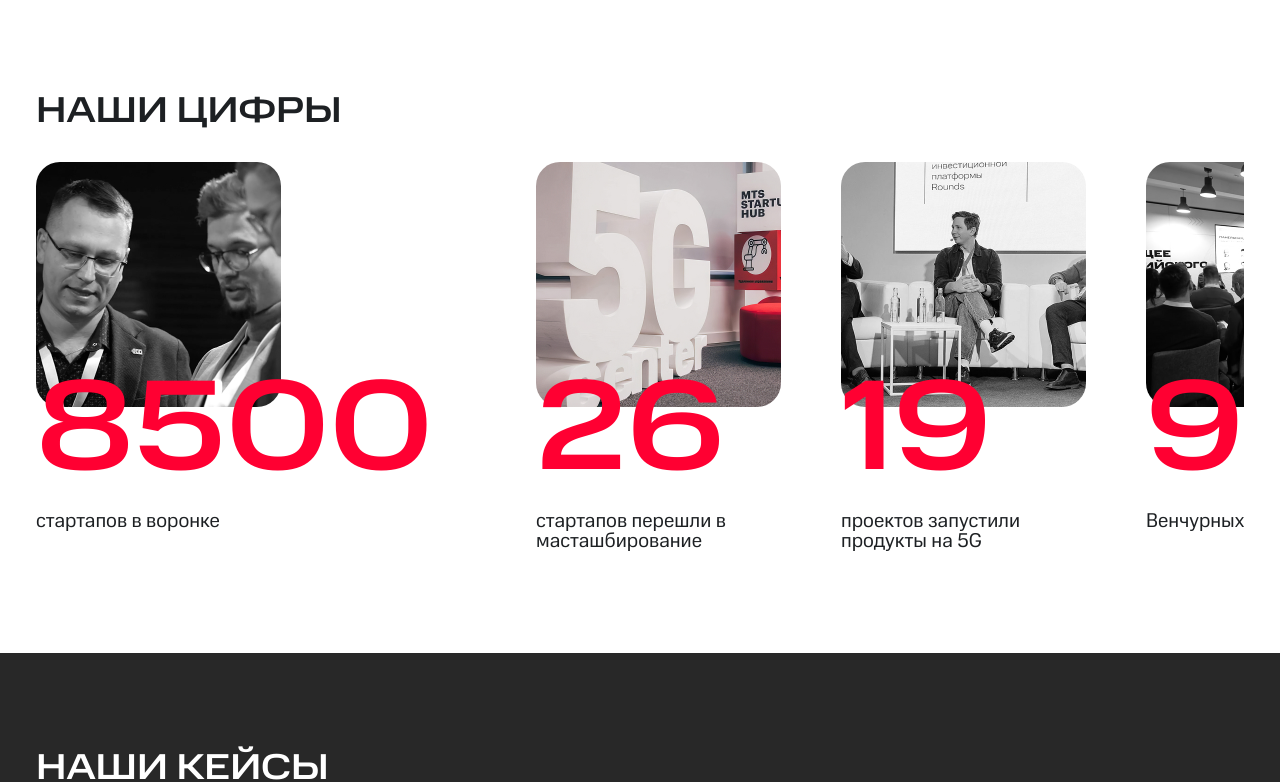
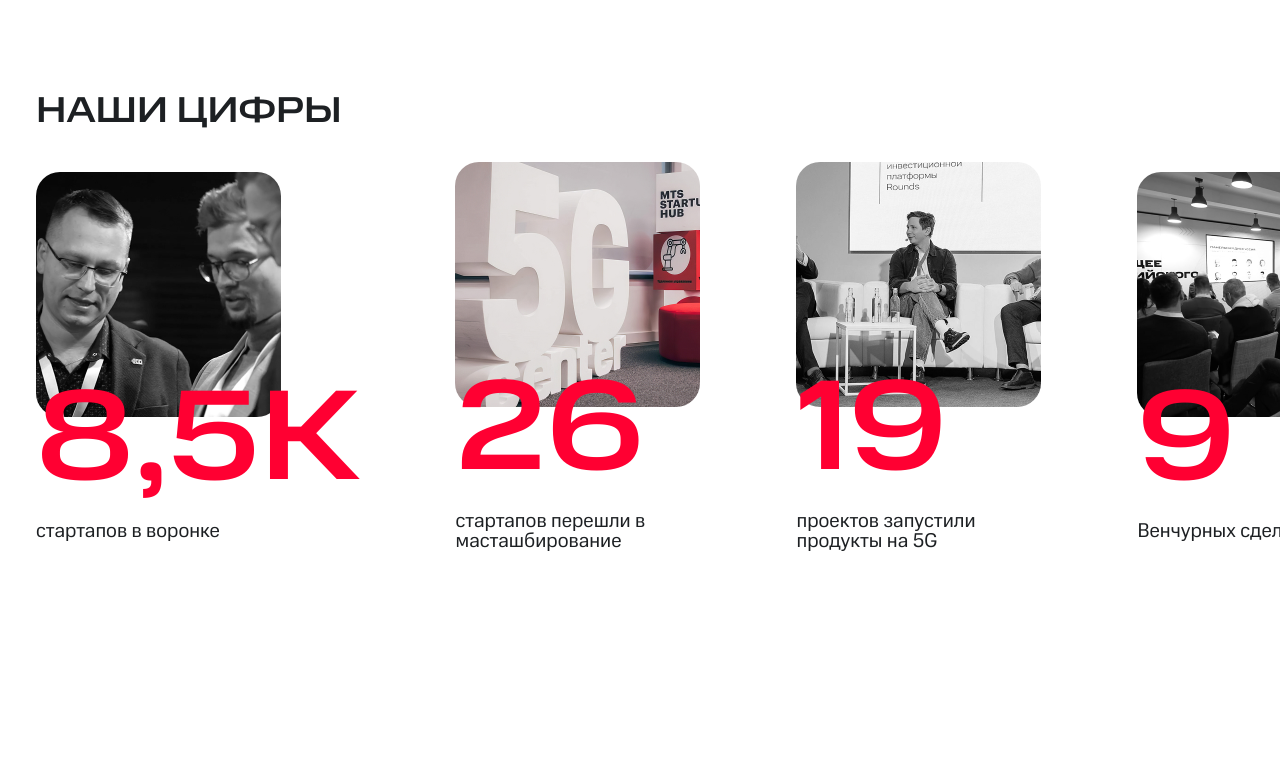
Before and after one commit to minaylosd/residential-venture-nuxt, a Nuxt app: page / in a window 1280 px wide. Shown: the part 1134-1916 px from the top of the page. Built offline with nearby package versions, Linux system fonts and the light colour scheme; a web font is replaced by a local one.

Commit message:
add scrolltrigger

```diff
--- a/app/app.vue
+++ b/app/app.vue
@@ -1,7 +1,7 @@
 <template>
   <div class="flex flex-col min-h-lvh">
     <AppHeader />
-    <main class="flex flex-col grow pt-15 lg:pt-[72px] w-full">
+    <main class="flex flex-col grow pt-15 lg:pt-[72px] w-full overflow-hidden">
       <NuxtPage />
     </main>
     <AppFooter />
--- a/app/pages/index.vue
+++ b/app/pages/index.vue
@@ -1,11 +1,12 @@
 <template>
     <div class="flex flex-col gap-10 pb-10 lg:gap-24 lg:pb-24">
-        <section
-            class="relative overflow-hidden flex flex-col w-full">
+        <section class="relative overflow-hidden flex flex-col w-full">
             <img class="absolute inset-0 object-cover w-full h-full" src="/bggrad.png" alt="">
-            <div class="px-5 mx-auto lg:px-9 md:max-w-[1336px] w-full lg:py-24 py-10 grid grid-cols-1 lg:grid-cols-2 gap-y-48">
+            <div
+                class="px-5 mx-auto lg:px-9 md:max-w-[1336px] w-full lg:py-24 py-10 grid grid-cols-1 lg:grid-cols-2 gap-y-48">
                 <div class="relative z-10">
-                    <h1 class="appear-up font-wide font-medium text-white text-[56px] leading-none uppercase mb-4">РАЗВИВАЙ СВОЙ
+                    <h1 class="appear-up font-wide font-medium text-white text-[56px] leading-none uppercase mb-4">
+                        РАЗВИВАЙ СВОЙ
                         БИЗНЕС С МТС</h1>
                     <p class="appear-up font-normal leading-normal text-white text-2xl font-compact">
                         Получи инвестиции и заключи контракт с крупной корпорацией
@@ -26,32 +27,29 @@
         <section class="px-5 mx-auto lg:px-9 md:max-w-[1336px] w-full">
             <h2 class="appear-up font-wide font-medium text-txt text-4xl leading-none uppercase mb-8">Программы</h2>
             <div class="flex flex-col lg:flex-row items-center gap-8 w-full">
-                <div v-for="(link, i) in programLinks" :key="i"
+                <NuxtLink v-for="(link, i) in programLinks" :key="i" :to="link.link" target="_blank"
                     class="appear-up relative rounded-3xl bg-tertiary flex flex-col justify-between w-full h-[244px] p-6 overflow-hidden">
                     <div class="relative z-10">
                         <h3 class="font-wide font-medium text-txt text-[32px] leading-8">{{ link.heading }}</h3>
                         <p class="text-sm font-normal font-compact text-greytxt">{{ link.paragraph }}</p>
                     </div>
 
-                    <NuxtLink :to="link.link" target="_blank"
-                        class="bg-brand cursor-pointer py-4 px-[19px] rounded-lg w-fit">
+                    <div class="bg-brand cursor-pointer py-4 px-[19px] rounded-lg w-fit">
                         <ChevronRight />
-                    </NuxtLink>
+                    </div>
 
                     <img :src="link.img" class="absolute right-9 -bottom-16 w-[218px] object-cover">
-                </div>
+                </NuxtLink>
             </div>
         </section>
 
-        <section class="w-full max-w-[1336px] px-5 lg:px-9 mx-auto">
-            <h2
-                class="appear-up font-wide font-medium text-txt text-4xl leading-none uppercase mb-8">
+        <section ref="wrapper" class="w-full max-w-[1336px] px-5 lg:px-9 mx-auto">
+            <h2 class="appear-up font-wide font-medium text-txt text-4xl leading-none uppercase mb-8">
                 Наши цифры</h2>
-            <div class="flex w-full h-[395px] relative">
-                <swiper :set-wrapper-size="true" @swiper="onSwiper" ref="swiperRef" :modules="[FreeMode]" :free-mode="true"
-                    class="flex items-center gap-24 absolute top-0 left-0">
-                    <swiper-slide :style="{ width: i === 0 ? '300px' : '245px' }" v-for="(number, i) in numbers" :key="i"
-                        :class="i == 0 ? 'appear-up mr-[200px] w-[300px]' : 'appear-up w-[100px] mr-15'">
+            <div class="flex w-full md:h-[395px] relative">
+                <div ref="swiperRef"
+                    class="flex flex-col md:flex-row md:items-center md:gap-24 gap-10 md:absolute md:top-0 md:left-0">
+                    <div v-for="(number, i) in numbers" :key="i" class="appear-up">
                         <img :src="number.img"
                             class="w-[245px] min-w-[245px] object-cover aspect-square rounded-3xl -mb-10" alt="">
                         <div>
@@ -62,8 +60,8 @@
                             </p>
                         </div>
 
-                    </swiper-slide>
-                </swiper>
+                    </div>
+                </div>
             </div>
         </section>
 
@@ -72,12 +70,14 @@
 
         <a href="/"
             class="px-5 mx-auto lg:px-9 md:max-w-[1336px] w-full lg:rounded-[48px] rounded-2xl relative overflow-hidden lg:py-[55px] py-6">
-            <img src="/bottom-poster-grad.jpg" class="absolute w-full h-full top-0 left-0 lg:rounded-[48px] rounded-2xl object-cover"
-                alt="">
-            <p class="font-wide font-medium text-white lg:text-[72px] text-xl leading-none uppercase relative z-10">Больше новостей
+            <img src="/bottom-poster-grad.jpg"
+                class="absolute w-full h-full top-0 left-0 lg:rounded-[48px] rounded-2xl object-cover" alt="">
+            <p class="font-wide font-medium text-white lg:text-[72px] text-xl leading-none uppercase relative z-10">
+                Больше новостей
                 в нашем телеграм</p>
             <img src="/bottom-poster.png"
-                class="absolute top-1/2 right-0 -translate-y-1/2 lg:w-[372px] w-[180px] aspect-square object-cover" alt="">
+                class="absolute top-1/2 right-0 -translate-y-1/2 lg:w-[372px] w-[180px] aspect-square object-cover"
+                alt="">
         </a>
     </div>
 </template>
@@ -86,45 +86,76 @@
 import ChevronRight from '~/components/icons/ChevronRight.vue';
 import CasesGrid from '~/components/CasesGrid.vue';
 import BlogNewsComp from '~/components/BlogNewsComp.vue';
-import { Swiper, SwiperSlide } from 'swiper/vue';
-import { FreeMode } from 'swiper/modules'
-import 'swiper/css'
-import 'swiper/css/free-mode'
 import { ref, onMounted, onBeforeUnmount } from 'vue'
 import { gsap } from "gsap";
+import ScrollTrigger from 'gsap/dist/ScrollTrigger';
 
 let observer = null;
+const swiperRef = ref(null);
+const wrapper = ref(null);
 
 onMounted(() => {
+    // регистрируем ScrollTrigger
+    gsap.registerPlugin(ScrollTrigger);
+
+    // твой IntersectionObserver для .appear-up
     const sections = document.querySelectorAll("section");
-
     observer = new IntersectionObserver((entries) => {
         entries.forEach((entry) => {
             if (entry.isIntersecting) {
                 const appearEls = entry.target.querySelectorAll(".appear-up");
 
                 if (appearEls.length > 0) {
-                    gsap.fromTo(appearEls,
+                    gsap.fromTo(
+                        appearEls,
                         { opacity: 0, y: 100 },
-                        { opacity: 1, y: 0, duration: 1, stagger: 0.07, ease: "power2.out", clearProps: "transform" }
+                        {
+                            opacity: 1,
+                            y: 0,
+                            duration: 1,
+                            stagger: 0.07,
+                            ease: "power2.out",
+                            clearProps: "transform",
+                        }
                     );
                 }
 
-                // После анимации больше не нужно следить за этой секцией
                 observer.unobserve(entry.target);
             }
         });
     }, {
-        threshold: 0.1 // секция считается видимой при 10% попадания
+        threshold: 0.1,
     });
 
     sections.forEach((section) => observer.observe(section));
+
+    if (swiperRef.value && wrapper.value) {
+        ScrollTrigger.matchMedia({
+            "(min-width: 640px)": () => {
+                const totalWidth =
+                    swiperRef.value.scrollWidth - wrapper.value.offsetWidth;
+
+                gsap.to(swiperRef.value, {
+                    x: () => -totalWidth,
+                    ease: "none",
+                    scrollTrigger: {
+                        trigger: wrapper.value,
+                        start: "top-=72 top",
+                        end: () => `+=${totalWidth}`,
+                        pin: true,
+                        pinSpacing: true,
+                        scrub: true,
+                        anticipatePin: 1,
+                    },
+                });
+            }
+        })
+    }
 });
 
 onBeforeUnmount(() => {
-    if (observer) {
-        observer.disconnect();
-    }
+    if (observer) observer.disconnect();
+    ScrollTrigger.getAll().forEach((st) => st.kill());
 });
 
 const programLinks = [
@@ -144,7 +175,7 @@ const programLinks = [
 
 const numbers = [
     {
-        value: 8500,
+        value: "8,5К",
         text: "стартапов в воронке",
         img: "Rectangle 39973.jpg",
     },
@@ -169,29 +200,4 @@ const numbers = [
         img: "Rectangle 39976.jpg",
     }
 ]
-
-const swiperRef = ref(null);
-let swiperInstance = null;
-
-const slidesDim = [
-    397,
-    245,
-    245,
-    245,
-    245,
-]
-
-// Получаем инстанс Swiper
-function onSwiper(swiper) {
-    swiperInstance = swiper;
-}
-
-const getSlidesOffset = () => {
-    const offset = window.innerWidth >= 1180 ? (window.innerWidth - 1336 + 72) / 2 : (window.innerWidth - 1336 + 40) / 2
-    return offset
-}
-
-onMounted(()=> {
-    swiperRef.value.slidesSizesGrid = slidesDim
-})
 </script>
```
